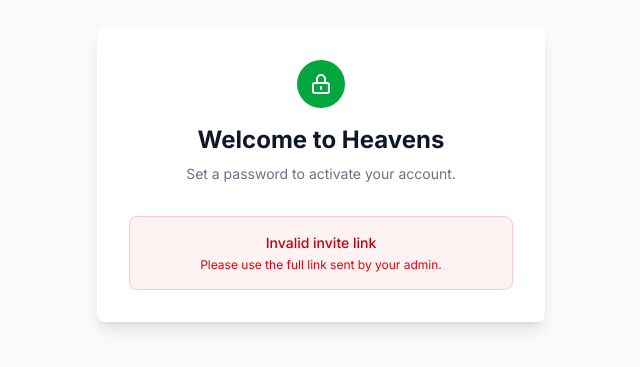
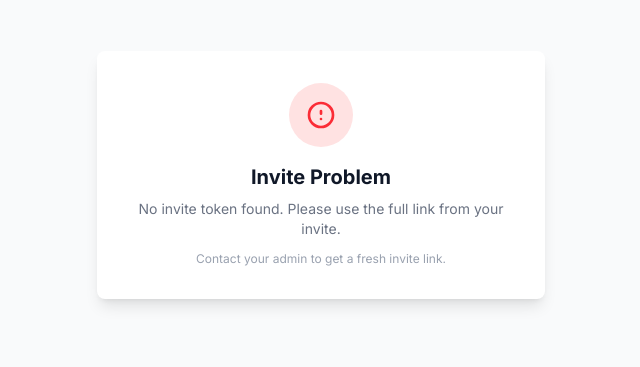
Before and after one commit to fiifikhoruz/heavens-diagnostic, a Next.js app: page /set-password in a window 1280 px wide. Shown: the part 225-592 px from the top of the page, without its empty margins (319-959 px from the left). Built offline with nearby package versions, Linux system fonts and the light colour scheme.

Commit message:
feat: show username on set-password page; auto-login; fix activity log errors

```diff
--- a/src/app/api/auth/set-password/route.ts
+++ b/src/app/api/auth/set-password/route.ts
@@ -1,5 +1,54 @@
 import { createAdminClient } from '@/lib/supabase/admin';
 import { NextRequest, NextResponse } from 'next/server';
+
+/**
+ * GET /api/auth/set-password?token=...
+ * Returns the username and full name for a valid (unused, unexpired) invite token.
+ * Does NOT consume the token — safe to call on page load.
+ */
+export async function GET(request: NextRequest) {
+  const token = request.nextUrl.searchParams.get('token');
+
+  if (!token || typeof token !== 'string' || token.length < 10) {
+    return NextResponse.json({ error: 'Invalid token.' }, { status: 400 });
+  }
+
+  try {
+    const adminClient = createAdminClient();
+
+    const { data: invite, error } = await (adminClient as any)
+      .from('invites')
+      .select('user_id, expires_at, used')
+      .eq('token', token)
+      .maybeSingle();
+
+    if (error || !invite) {
+      return NextResponse.json({ error: 'Invite link is invalid.' }, { status: 404 });
+    }
+    if (invite.used) {
+      return NextResponse.json({ error: 'This invite link has already been used.' }, { status: 410 });
+    }
+    if (new Date(invite.expires_at) < new Date()) {
+      return NextResponse.json({ error: 'This invite link has expired.' }, { status: 410 });
+    }
+
+    // Fetch the profile to get username + full_name
+    const { data: profile } = await (adminClient as any)
+      .from('profiles')
+      .select('username, full_name, role')
+      .eq('id', invite.user_id)
+      .maybeSingle();
+
+    return NextResponse.json({
+      username: profile?.username ?? null,
+      fullName: profile?.full_name ?? null,
+      role: profile?.role ?? null,
+    });
+  } catch (err) {
+    console.error('[set-password GET] error:', err);
+    return NextResponse.json({ error: 'Could not look up invite.' }, { status: 500 });
+  }
+}
 
 export async function POST(request: NextRequest) {
   try {
--- a/src/app/set-password/page.tsx
+++ b/src/app/set-password/page.tsx
@@ -4,10 +4,20 @@ import { useState, FormEvent, ChangeEvent, useEffect, Suspense } from 'react';
 import { useRouter, useSearchParams } from 'next/navigation';
 import { createClient } from '@/lib/supabase/client';
 
+interface InviteInfo {
+  username: string | null;
+  fullName: string | null;
+  role: string | null;
+}
+
 function SetPasswordForm() {
   const router = useRouter();
   const searchParams = useSearchParams();
   const token = searchParams.get('token');
+
+  const [inviteInfo, setInviteInfo] = useState<InviteInfo | null>(null);
+  const [inviteLoading, setInviteLoading] = useState(true);
+  const [inviteError, setInviteError] = useState('');
 
   const [password, setPassword] = useState('');
   const [confirm, setConfirm] = useState('');
@@ -17,11 +27,28 @@ function SetPasswordForm() {
   const [success, setSuccess] = useState(false);
   const [signingIn, setSigningIn] = useState(false);
 
-  // If there's no token in the URL, show an error immediately
+  // On mount: fetch username/role for this token so the invitee knows who they are
   useEffect(() => {
     if (!token) {
-      setError('No invite token found. Please use the full link from your invite.');
+      setInviteLoading(false);
+      setInviteError('No invite token found. Please use the full link from your invite.');
+      return;
     }
+
+    fetch(`/api/auth/set-password?token=${encodeURIComponent(token)}`)
+      .then(res => res.json())
+      .then(data => {
+        if (data.error) {
+          setInviteError(data.error);
+        } else {
+          setInviteInfo(data);
+        }
+      })
+      .catch(() => {
+        // Non-fatal — form still works; just won't show name
+        setInviteInfo(null);
+      })
+      .finally(() => setInviteLoading(false));
   }, [token]);
 
   const handleSubmit = async (e: FormEvent<HTMLFormElement>) => {
@@ -80,6 +107,7 @@ function SetPasswordForm() {
     }
   };
 
+  // ── Success screen ──────────────────────────────────────────────────────────
   if (success) {
     return (
       <div className="min-h-screen flex items-center justify-center bg-gray-50 px-4">
@@ -105,29 +133,81 @@ function SetPasswordForm() {
     );
   }
 
+  // ── Loading invite info ─────────────────────────────────────────────────────
+  if (inviteLoading) {
+    return (
+      <div className="min-h-screen flex items-center justify-center bg-gray-50">
+        <div className="animate-pulse text-gray-400 text-sm">Checking your invite…</div>
+      </div>
+    );
+  }
+
+  // ── Invalid / expired invite ────────────────────────────────────────────────
+  if (inviteError) {
+    return (
+      <div className="min-h-screen flex items-center justify-center bg-gray-50 px-4">
+        <div className="w-full max-w-md bg-white rounded-lg shadow-lg p-8 text-center">
+          <div className="inline-flex items-center justify-center w-16 h-16 bg-red-100 rounded-full mb-4">
+            <svg className="w-8 h-8 text-red-500" fill="none" stroke="currentColor" viewBox="0 0 24 24">
+              <path strokeLinecap="round" strokeLinejoin="round" strokeWidth={2} d="M12 9v2m0 4h.01M21 12a9 9 0 11-18 0 9 9 0 0118 0z" />
+            </svg>
+          </div>
+          <h1 className="text-xl font-bold text-gray-900 mb-2">Invite Problem</h1>
+          <p className="text-gray-500 text-sm">{inviteError}</p>
+          <p className="text-gray-400 text-xs mt-3">Contact your admin to get a fresh invite link.</p>
+        </div>
+      </div>
+    );
+  }
+
+  // ── Main form ───────────────────────────────────────────────────────────────
+  const displayName = inviteInfo?.fullName || (inviteInfo?.username ? `@${inviteInfo.username}` : null);
+  const roleLabelMap: Record<string, string> = {
+    front_desk: 'Front Desk',
+    technician: 'Lab Technician',
+    doctor: 'Doctor',
+    admin: 'Administrator',
+  };
+  const roleLabel = inviteInfo?.role ? (roleLabelMap[inviteInfo.role] ?? inviteInfo.role) : null;
+
   return (
     <div className="min-h-screen flex items-center justify-center bg-gray-50 px-4">
       <div className="w-full max-w-md bg-white rounded-lg shadow-lg p-8">
+
         {/* Header */}
-        <div className="text-center mb-8">
+        <div className="text-center mb-6">
           <div className="inline-flex items-center justify-center w-12 h-12 bg-green-600 rounded-full mb-4">
             <svg className="w-6 h-6 text-white" fill="none" stroke="currentColor" viewBox="0 0 24 24">
               <path strokeLinecap="round" strokeLinejoin="round" strokeWidth={2} d="M12 15v2m-6 4h12a2 2 0 002-2v-6a2 2 0 00-2-2H6a2 2 0 00-2 2v6a2 2 0 002 2zm10-10V7a4 4 0 00-8 0v4h8z" />
             </svg>
           </div>
           <h1 className="text-2xl font-bold text-gray-900">Welcome to Heavens</h1>
-          <p className="text-gray-500 text-sm mt-2">Set a password to activate your account.</p>
+          <p className="text-gray-500 text-sm mt-1">Set a password to activate your account.</p>
         </div>
 
-        {/* Fatal error (no token) */}
-        {!token && (
-          <div className="bg-red-50 border border-red-200 rounded-lg p-4 text-center">
-            <p className="text-red-700 text-sm font-medium">Invalid invite link</p>
-            <p className="text-red-600 text-xs mt-1">Please use the full link sent by your admin.</p>
+        {/* Account identity card */}
+        {inviteInfo?.username && (
+          <div className="bg-green-50 border border-green-200 rounded-lg px-4 py-3 mb-6">
+            <p className="text-xs text-green-600 font-medium uppercase tracking-wide mb-1">Your account</p>
+            <div className="flex items-center justify-between flex-wrap gap-2">
+              <div>
+                {displayName && (
+                  <p className="text-gray-900 font-semibold text-base">{displayName}</p>
+                )}
+                <p className="text-green-700 font-mono text-sm">@{inviteInfo.username}</p>
+              </div>
+              {roleLabel && (
+                <span className="inline-flex items-center px-2.5 py-0.5 rounded-full text-xs font-medium bg-white border border-green-200 text-green-700">
+                  {roleLabel}
+                </span>
+              )}
+            </div>
+            <p className="text-xs text-gray-500 mt-2">
+              This is the username you will use to log in — remember it.
+            </p>
           </div>
         )}
 
-        {token && (
         <form onSubmit={handleSubmit} className="space-y-5">
           {/* Password */}
           <div>
@@ -208,14 +288,13 @@ function SetPasswordForm() {
                   <circle className="opacity-25" cx="12" cy="12" r="10" stroke="currentColor" strokeWidth="4" />
                   <path className="opacity-75" fill="currentColor" d="M4 12a8 8 0 018-8V0C5.373 0 0 5.373 0 12h4z" />
                 </svg>
-                  Setting password…
+                Activating…
               </>
             ) : (
               'Activate Account'
             )}
           </button>
         </form>
-        )}
       </div>
     </div>
   );
```
Lines whose indentation alone changed are shown as unchanged.
